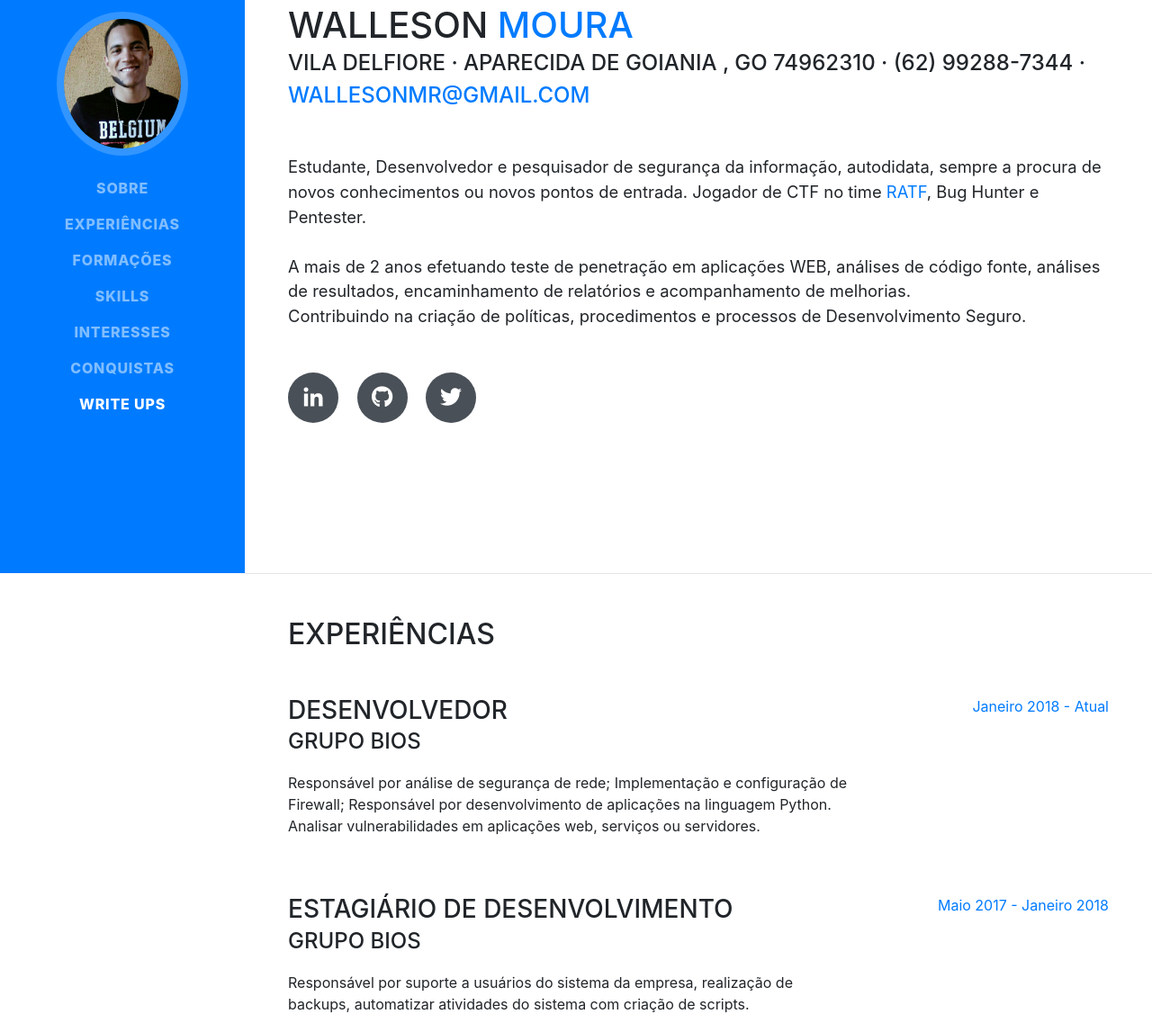
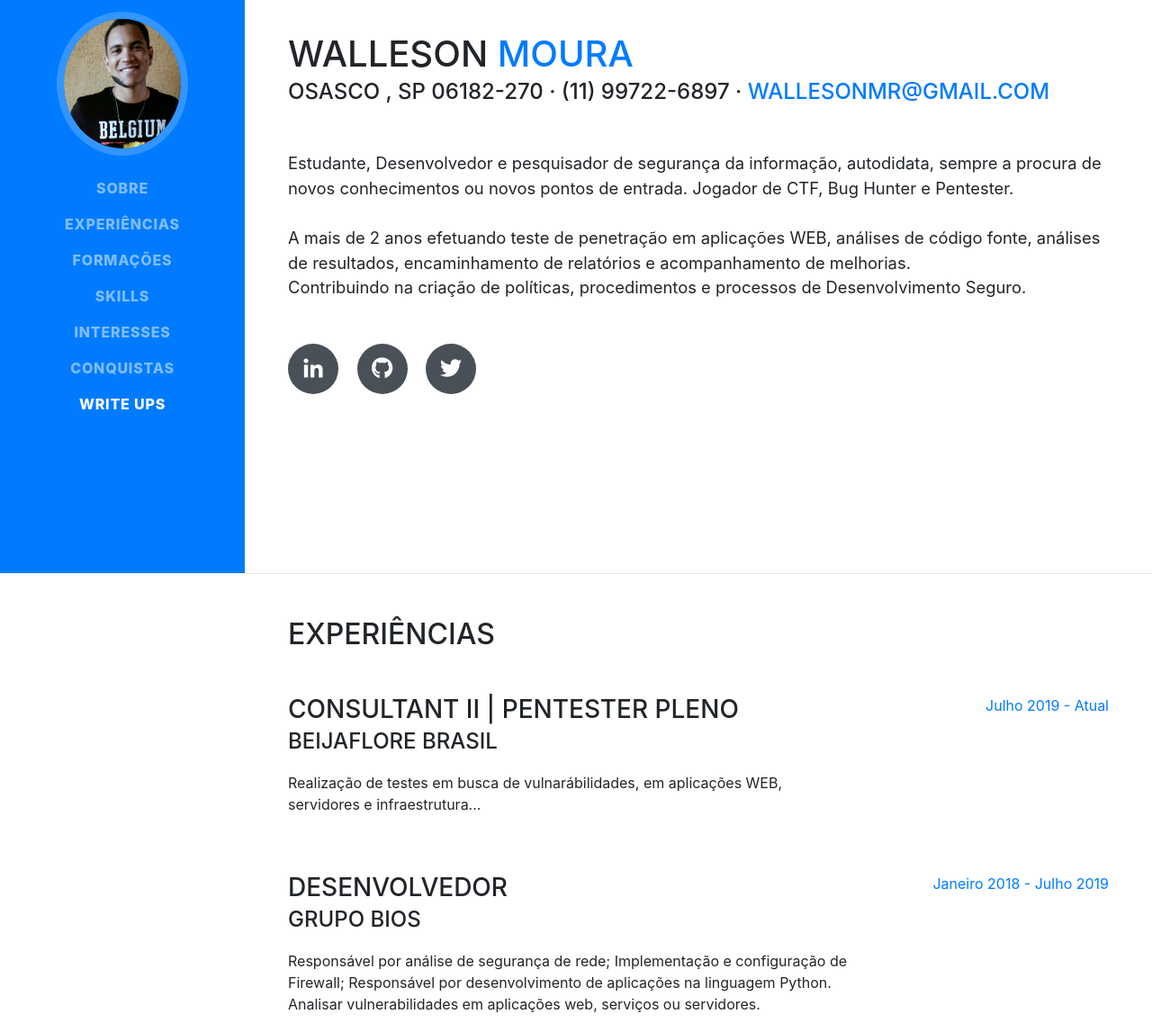
Before and after one commit to WallesonM/wallesonm.github.io, a website with bundled scripts: page index.html in a window 1280 px wide. Shown: the part 163-1310 px from the top of the page at 90% size. Built offline with nearby package versions, Linux system fonts and the light colour scheme; a web font is replaced by a local one.

Commit message:
Update index.html

```diff
--- a/index.html
+++ b/index.html
@@ -71,13 +71,13 @@
           <h1 class="mb-0">Walleson
             <span class="text-primary">Moura</span>
           </h1>
-          <div class="subheading mb-5">Vila Delfiore · Aparecida de Goiania , GO 74962310 · (62) 99288-7344 ·
+          <div class="subheading mb-5"> Osasco , SP 06182-270 · (11) 99722-6897 ·
             <a href="mailto:wallesonmr@gmail.com">wallesonmr@gmail.com</a>
           </div>
           <p class="lead mb-5">
             Estudante, Desenvolvedor e pesquisador de segurança da informação, autodidata,
             sempre a procura de novos conhecimentos ou novos pontos de entrada.
-            Jogador de CTF no time <a href="http://ratf.com.br/" target="_blank">RATF</a>, Bug Hunter e Pentester.</br></br>
+            Jogador de CTF, Bug Hunter e Pentester.</br></br>
             A mais de 2 anos efetuando teste de penetração em aplicações WEB, análises de código fonte,
             análises de resultados, encaminhamento de relatórios e acompanhamento de melhorias.</br>
             Contribuindo na criação de políticas, procedimentos e processos de Desenvolvimento Seguro.
@@ -105,6 +105,20 @@
 
           <div class="resume-item d-flex flex-column flex-md-row mb-5">
             <div class="resume-content mr-auto">
+              <h3 class="mb-0">Consultant II | Pentester Pleno</h3>
+              <div class="subheading mb-3">Beijaflore Brasil</div>
+              <p>
+                Realização de testes em busca de vulnarábilidades, em aplicações WEB, servidores e infraestrutura...
+
+              </p>
+            </div>
+            <div class="resume-date text-md-right">
+              <span class="text-primary">Julho 2019 - Atual</span>
+            </div>
+          </div>
+
+          <div class="resume-item d-flex flex-column flex-md-row mb-5">
+            <div class="resume-content mr-auto">
               <h3 class="mb-0">Desenvolvedor</h3>
               <div class="subheading mb-3">Grupo Bios</div>
               <p>
@@ -116,7 +130,7 @@
               </p>
             </div>
             <div class="resume-date text-md-right">
-              <span class="text-primary">Janeiro 2018 - Atual</span>
+              <span class="text-primary">Janeiro 2018 - Julho 2019</span>
             </div>
           </div>
 
@@ -160,7 +174,7 @@
 
             </div>
             <div class="resume-date text-md-right">
-              <span class="text-primary">Junho 2018 - Atual</span>
+              <span class="text-primary">Junho 2018 - Trancado</span>
             </div>
           </div>
 
```
